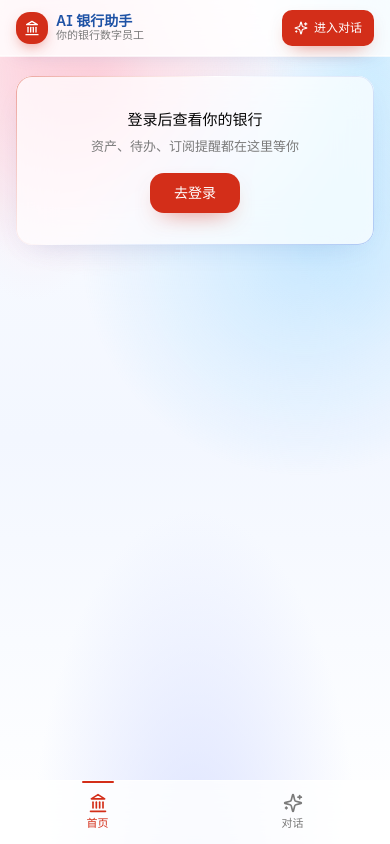
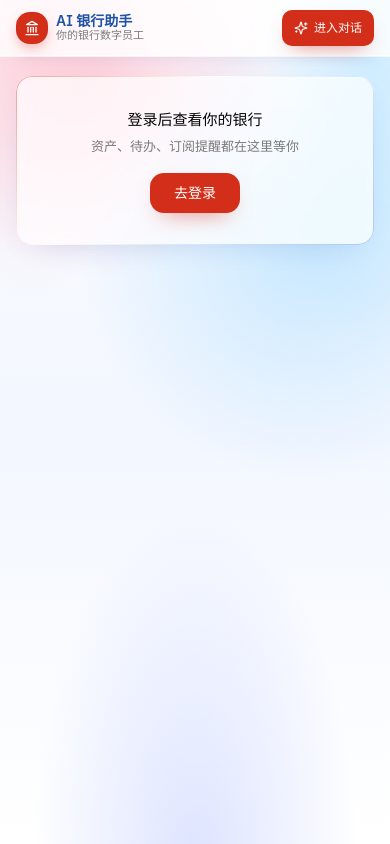
Before and after one commit to legendofgithub/AI-banking, a Next.js app in the folder webui/: page /home in a window 390 px wide. Built offline with nearby package versions, Linux system fonts and the light colour scheme.

Commit message:
ui: 移除手机端首页底部 tab,只留「首页右上角进对话/对话页左上角返回」单一动线

```diff
--- a/webui/app/home/page.tsx
+++ b/webui/app/home/page.tsx
@@ -112,7 +112,7 @@ export default function BankHomePage() {
   const todoN = pendingN + subsN + plansN;
 
   return (
-    <div className="relative isolate flex min-h-dvh flex-col overflow-hidden bg-aurora pb-16 md:pb-0">
+    <div className="relative isolate flex min-h-dvh flex-col overflow-hidden bg-aurora">
       <div
         aria-hidden="true"
         className="pointer-events-none absolute inset-x-0 top-0 -z-10 h-[520px] overflow-hidden"
@@ -390,27 +390,6 @@ export default function BankHomePage() {
         )}
       </main>
 
-      {/* 手机端底部 tab:首页 / 对话(银行 App 范式) */}
-      <nav className="glass-bar fixed inset-x-0 bottom-0 z-10 flex h-16 items-stretch border-t border-white/60 dark:border-white/10 md:hidden">
-        <Link
-          className="relative flex flex-1 flex-col items-center justify-center gap-0.5 text-[11px] font-medium text-brand-red"
-          href="/home"
-        >
-          <span
-            aria-hidden="true"
-            className="absolute top-0 h-[2px] w-8 rounded-full bg-brand-red-solid"
-          />
-          <Landmark className="size-5" />
-          首页
-        </Link>
-        <Link
-          className="flex flex-1 flex-col items-center justify-center gap-0.5 text-[11px] text-muted-foreground"
-          href="/chat"
-        >
-          <SparklesIcon className="size-5" />
-          对话
-        </Link>
-      </nav>
     </div>
   );
 }
```
